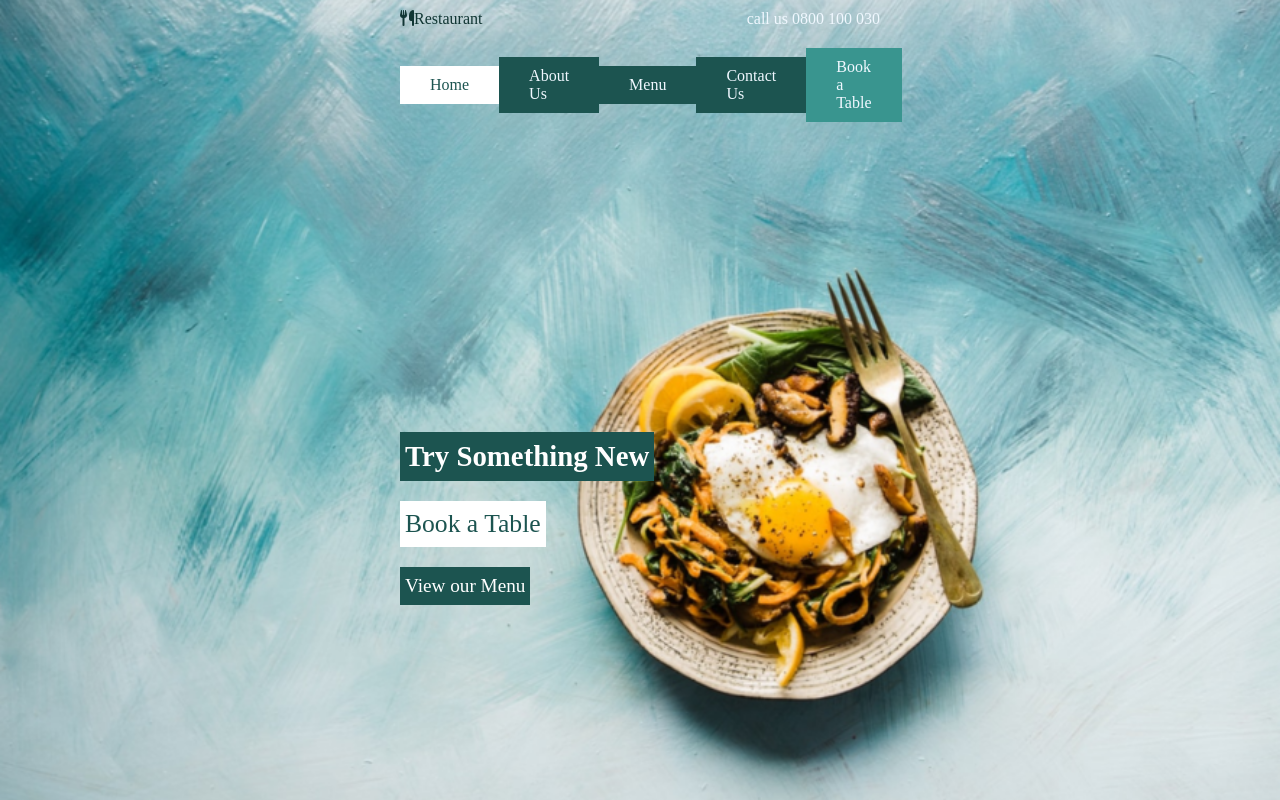
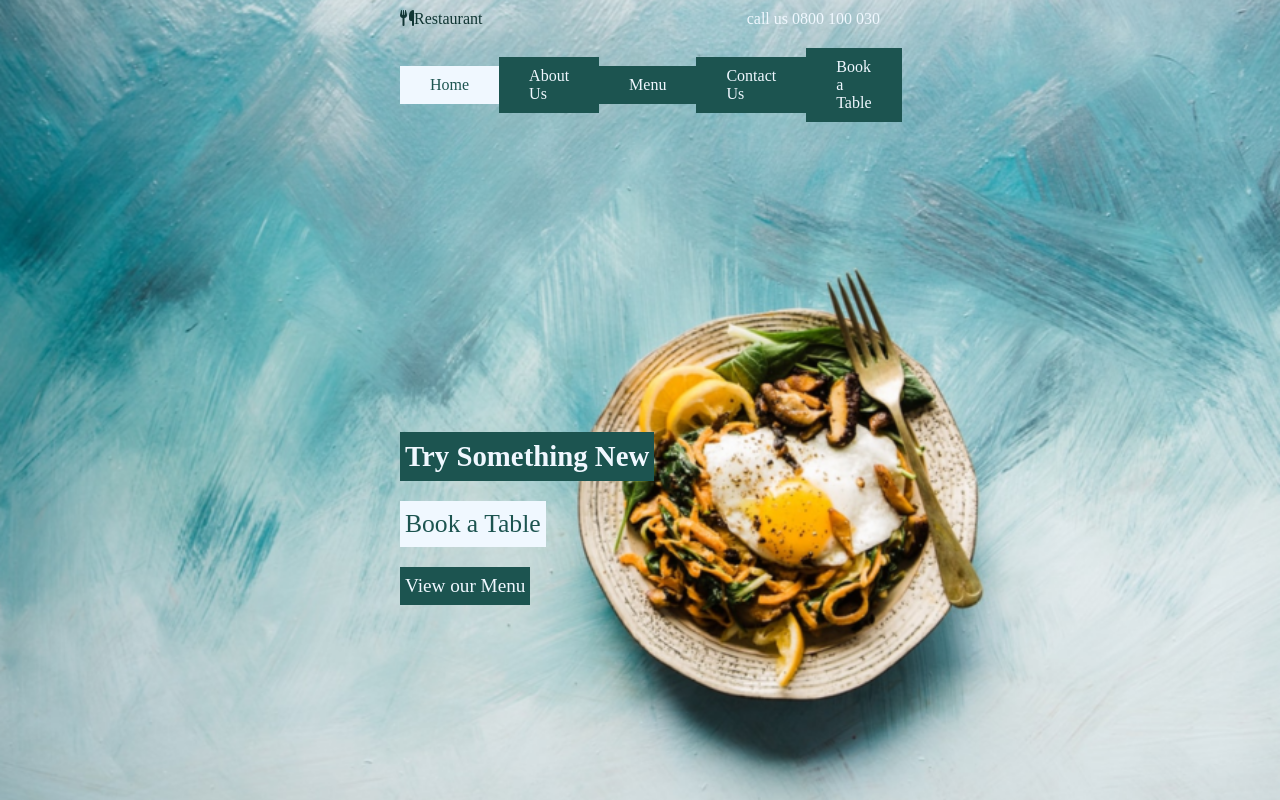
Before and after one commit to Muhammad-bilal-ai/restaurant-app, a plain HTML site: page index.html in a window 1280 px wide. Drawn offline with Linux system fonts and the light colour scheme.

Commit message:
css variables added

```diff
--- a/style.css
+++ b/style.css
@@ -1,3 +1,10 @@
+:root {
+  --dark-teal: rgb(28, 84, 80);
+  --darker-teal: rgb(17, 54, 52);
+  --light-teal: rgb(57, 149, 143);
+  --text-light: aliceblue;
+}
+
 * {
   margin: 0;
   padding: 0;
@@ -13,7 +20,7 @@ header {
   padding: 0px 400px;
 }
 a {
-  color: aliceblue;
+  color: var(--text-light);
   text-decoration: none;
   padding: 0px;
 }
@@ -25,32 +32,32 @@ a {
   font-size: 1rem;
 }
 .logo {
-  color: rgb(17, 54, 52);
+  color: var(--darker-teal);
 }
 .second-nav a {
-  background-color: rgb(28, 84, 80);
+  background-color: var(--dark-teal);
   width: 100%;
   padding: 10px 30px;
 }
 .white-link {
-  background-color: white;
+  background-color: var(--text-light);
   color: rgb(28, 84, 80);
   padding: 8px 5px;
   font-size: 1.6rem;
 }
 .teal-link {
   background-color: rgb(28, 84, 80);
-  color: white;
+  color: var(--text-light);
   padding: 8px 5px;
   font-size: 1.2rem;
   display: inline-block;
 }
 .active {
-  background-color: white !important;
+  background-color: var(--text-light) !important;
   color: rgb(28, 84, 80);
 }
 .highlight {
-  background-color: rgb(57, 149, 143) !important;
+  background-color: var(--dark-teal) !important;
 }
 .content {
   margin-top: 300px;
@@ -61,9 +68,9 @@ a {
   gap: 20px;
 }
 .content h3 {
-  background-color: rgb(28, 84, 80);
+  background-color: var(--dark-teal);
   font-size: 1.8rem;
-  color: white;
+  color: var(--text-light);
   padding: 8px 5px;
   display: block;
 }
```
Also changed, not shown: index.html (+1 -1 lines).
